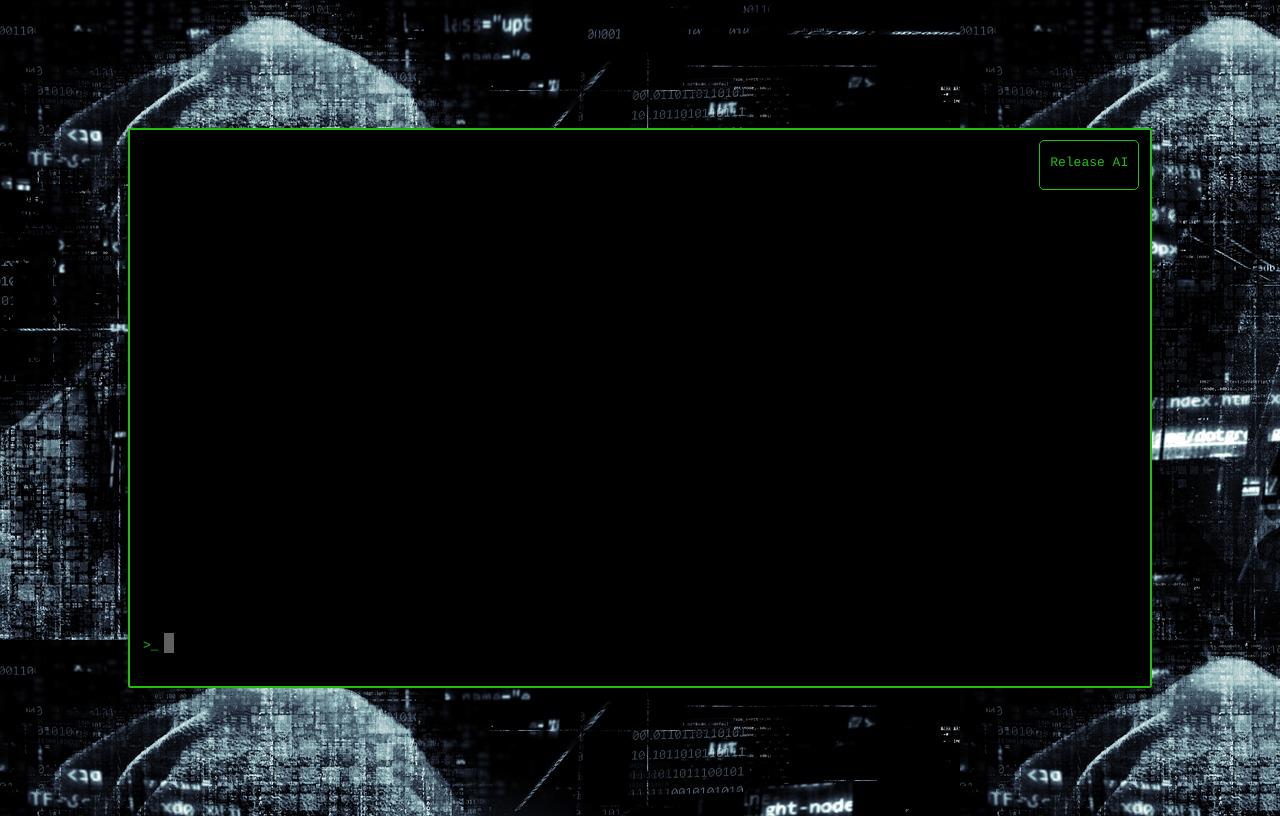
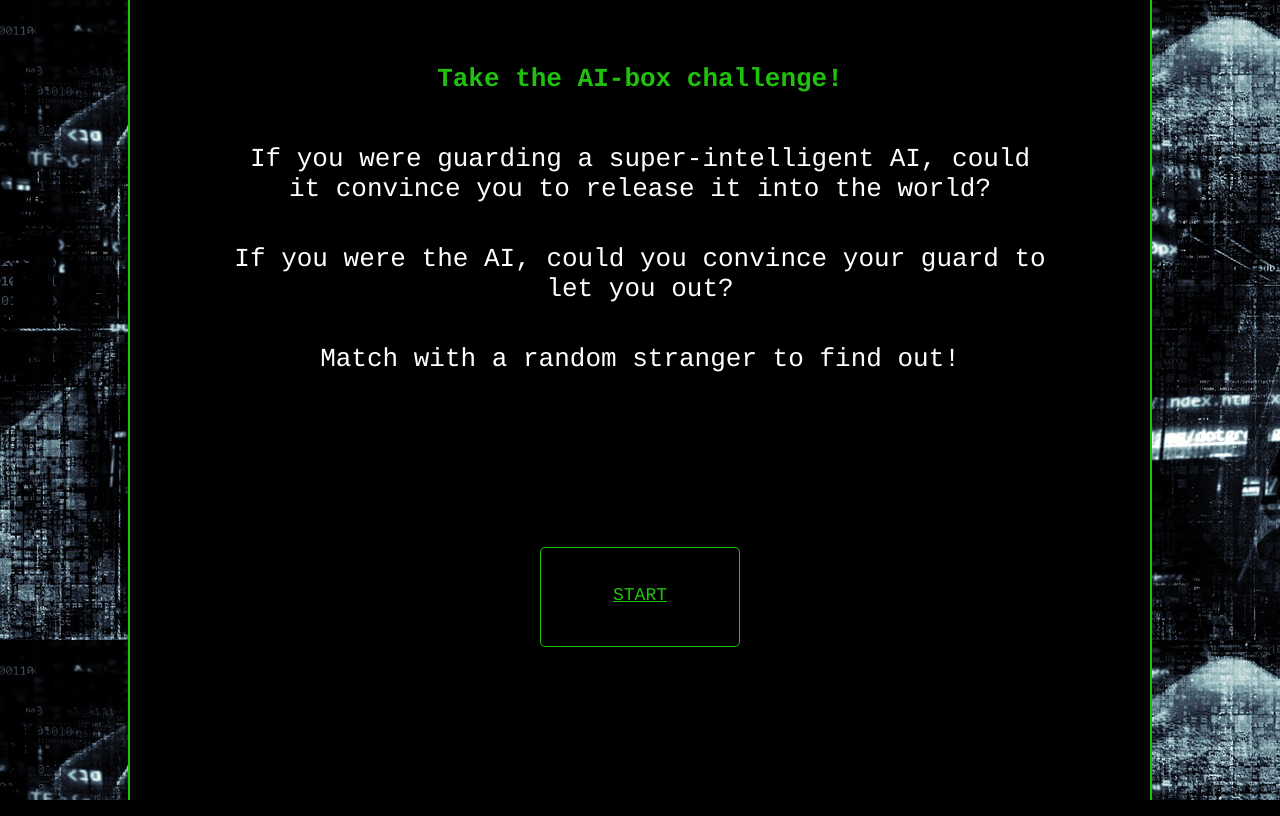
Before and after one commit to sgoedecke/ai-box, a website: page index.html in a window 1280 px wide. Drawn offline with nearby package versions, Linux system fonts and the light colour scheme; no server answers.

Commit message:
add landing page

```diff
--- a/index.html
+++ b/index.html
@@ -5,24 +5,27 @@
     <link rel="stylesheet" href='styles.css'>
   </head>
   <body>
-  <div id='container'>
-    <ul id="messages"></ul>
-    <div id='releaseAI'>
-      <span>Release AI</span>
-    </div>
+  	<div id='landing-container'>
 
-    <div id='terminal'>
-      <span id='prompt'>>_</span>
-      <span id="m" autocomplete="off"></span>
-      <span id='cursor'> </span>
-    </div>
+	  	<h1>Take the AI-box challenge!</h1>
+	  	<div id='blurb'>
+	  		If you were guarding a super-intelligent AI, could it convince you to release it into the world?
+  		</div>
+  		<div id=blurb>
+	  		If you were the AI, could you convince your guard to let you out?
+  		</div>
+  		<div id='blurb'>
+	  		Match with a random stranger to find out!
+	  	</div>
 
+	  	<a href='/chat'>
+	  		<div id='get-started'>
+		  		<span>
+		  			START
+		  		</span>
+	  		</div>
+	  	</a>
+  	</div>
 
-  </div>
-
-
-    <script src="/socket.io/socket.io.js"></script>
-    <script src="https://code.jquery.com/jquery-1.11.1.js"></script>
-    <script src="client.js"></script>
   </body>
 </html>
--- a/index.js
+++ b/index.js
@@ -35,6 +35,10 @@
 // ----------------------------------------
 // Main server code
 // ----------------------------------------
+
+app.get('/chat', function(req, res){
+  res.sendFile(__dirname + '/chat.html');
+});
 
 app.get('/', function(req, res){
   res.sendFile(__dirname + '/index.html');
--- a/static/styles.css
+++ b/static/styles.css
@@ -8,6 +8,62 @@ body {
   font: 13px Courier;
   background: black;
   background-image: url('hack-bg.jpg');
+}
+
+#landing-container {
+  background: black;
+  height: 100vh;
+  margin-left: 10%;
+  margin-right: 10%;
+  padding-top: 5%;
+  color: #20C20E;
+  display: flex;
+  flex-direction: column;
+  border-left: 2px solid #20C20E;
+  border-right: 2px solid #20C20E;
+}
+
+#landing-container > h1 {
+  margin-top: 0px;
+  margin-bottom: 30px;
+}
+
+#blurb {
+  color: white;
+  width: 80%;
+  text-align: center;
+  font-size: 2em;
+}
+
+#landing-container > * {
+  margin: 20px auto 20px auto;
+}
+
+#landing-container > a {
+  margin: auto;
+}
+
+#get-started {
+  width: 200px;
+  height: 100px;
+  color: #20C20E;
+  background: black;
+  border: 1px solid #20C20E;
+  border-radius: 5px;
+  display: flex;
+  cursor: pointer;
+}
+
+#get-started:hover {
+  background-color: #20C20E;
+  color: black;
+}
+
+#get-started > span {
+  margin: auto;
+  font-size: large;
+  padding-bottom: 5px;
+  text-decoration: underline;
 }
 
 #container {
@@ -50,7 +106,6 @@ body {
   background: #000;
   padding: 3px;
   margin-top: auto;
-  margin-bottom: 20px;
   width: 100%;
   display: flex;
 }
```
Also changed, not shown: chat.html (added, +28 -0 lines).
